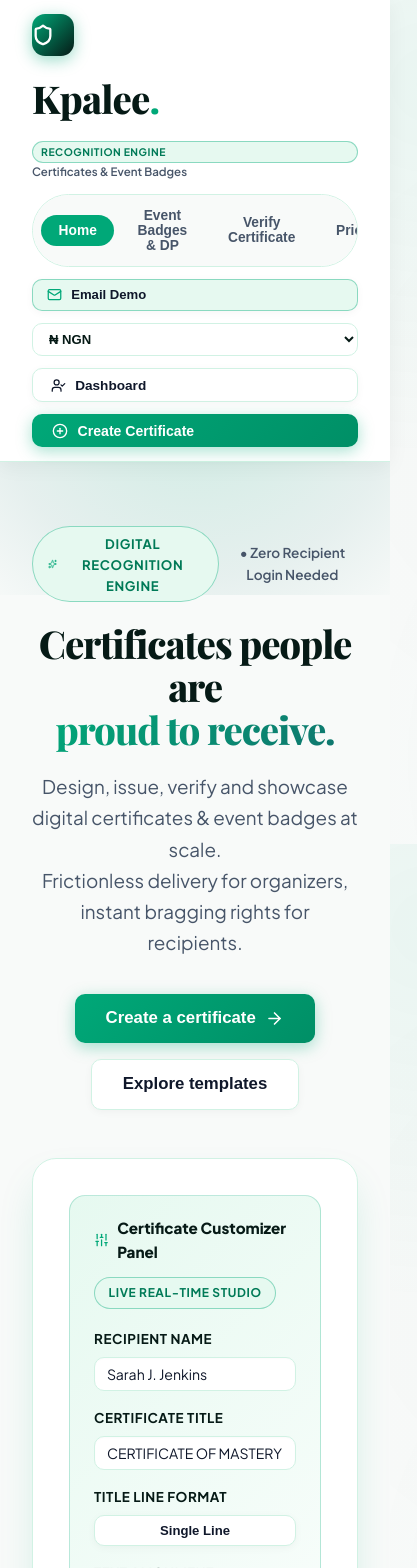
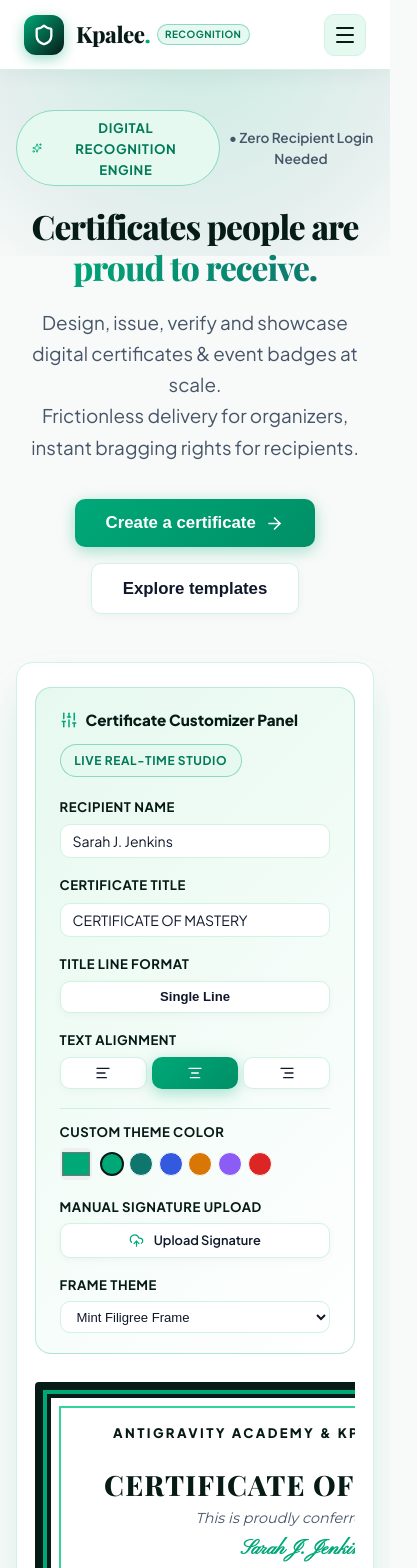
Before and after one commit to utidex/kpalee-platform, a React (Vite) app: page / in a window 390 px wide. Shown: the top 1568 px of the page, 417 px wide, since content can reach past the window. Built offline with nearby package versions, Linux system fonts and the light colour scheme; a web font is replaced by a local one.

Commit message:
feat: Add complete mobile responsiveness with mobile hamburger menu drawer, responsive scaling, and overflow prevention

```diff
--- a/src/components/Navbar.jsx
+++ b/src/components/Navbar.jsx
@@ -1,5 +1,5 @@
-import React from 'react';
-import { Shield, Sparkles, UserCheck, PlusCircle, Lock, Mail, ChevronRight } from 'lucide-react';
+import React, { useState } from 'react';
+import { Shield, Sparkles, UserCheck, PlusCircle, Lock, Mail, Menu, X, ChevronRight } from 'lucide-react';
 import { PRICING_CONFIG } from '../services/pricingService';
 
 export default function Navbar({
@@ -12,66 +12,67 @@
   onIssuerLogout,
   onOpenEmailInbox
 }) {
+  const [isMobileMenuOpen, setIsMobileMenuOpen] = useState(false);
+
+  const handleMobileNav = (viewName) => {
+    setCurrentView(viewName);
+    setIsMobileMenuOpen(false);
+  };
+
   return (
     <header className="no-print" style={{
       borderBottom: '1px solid var(--border-color)',
-      background: 'rgba(255, 255, 255, 0.92)',
+      background: 'rgba(255, 255, 255, 0.95)',
       backdropFilter: 'blur(20px)',
       position: 'sticky',
       top: 0,
-      zIndex: 100,
+      zIndex: 200,
       boxShadow: '0 4px 20px rgba(6, 26, 22, 0.05)'
     }}>
       <div style={{
         maxWidth: '1440px',
         margin: '0 auto',
-        padding: '0.85rem 2rem',
+        padding: '0.85rem 1.5rem',
         display: 'flex',
         alignItems: 'center',
         justifyContent: 'space-between',
-        gap: '1.5rem'
+        gap: '1rem'
       }}>
 
-        {/* Left: Brand Logo & Wordmark */}
+        {/* Brand Wordmark Logo */}
         <div
-          onClick={() => setCurrentView('landing')}
+          onClick={() => handleMobileNav('landing')}
           style={{ display: 'flex', alignItems: 'center', gap: '0.75rem', cursor: 'pointer', flexShrink: 0 }}
         >
           <div
             style={{
               background: 'linear-gradient(135deg, var(--kpalee-emerald), var(--kpalee-dark-bg))',
-              width: '42px',
-              height: '42px',
-              borderRadius: '13px',
+              width: '40px',
+              height: '40px',
+              borderRadius: '12px',
               display: 'flex',
               alignItems: 'center',
               justifyContent: 'center',
-              boxShadow: '0 4px 16px rgba(0, 168, 120, 0.4)',
-              transition: 'transform var(--transition-fast)'
+              boxShadow: '0 4px 14px rgba(0, 168, 120, 0.4)'
             }}
-            onMouseEnter={(e) => e.currentTarget.style.transform = 'scale(1.06)'}
-            onMouseLeave={(e) => e.currentTarget.style.transform = 'scale(1)'}
           >
             <Shield size={22} color="#ffffff" strokeWidth={2.5} />
           </div>
 
           <div>
-            <div style={{ display: 'flex', alignItems: 'center', gap: '0.45rem' }}>
-              <span className="font-serif" style={{ fontSize: '1.45rem', fontWeight: 800, letterSpacing: '-0.02em', color: 'var(--kpalee-dark-bg)' }}>
+            <div style={{ display: 'flex', alignItems: 'center', gap: '0.4rem' }}>
+              <span className="font-serif" style={{ fontSize: '1.4rem', fontWeight: 800, letterSpacing: '-0.02em', color: 'var(--kpalee-dark-bg)' }}>
                 Kpalee<span style={{ color: 'var(--kpalee-emerald)' }}>.</span>
               </span>
-              <span className="badge badge-emerald" style={{ fontSize: '0.65rem', padding: '0.12rem 0.5rem' }}>
-                Recognition Engine
+              <span className="badge badge-emerald" style={{ fontSize: '0.62rem', padding: '0.1rem 0.45rem' }}>
+                Recognition
               </span>
             </div>
-            <p style={{ fontSize: '0.72rem', color: 'var(--text-muted)', fontWeight: 600, margin: 0 }}>
-              Certificates & Event Badges
-            </p>
           </div>
         </div>
 
-        {/* Center: Modern Navigation Pill Tabs */}
-        <nav style={{
+        {/* Desktop Navigation Links (Hidden on small screens via CSS/flex) */}
+        <nav className="desktop-nav" style={{
           display: 'flex',
           alignItems: 'center',
           gap: '0.35rem',
@@ -83,15 +84,14 @@
           <button
             onClick={() => setCurrentView('landing')}
             style={{
-              padding: '0.5rem 1.1rem',
-              fontSize: '0.86rem',
+              padding: '0.48rem 1rem',
+              fontSize: '0.85rem',
               fontWeight: 700,
               borderRadius: 'var(--radius-full)',
               border: 'none',
               cursor: 'pointer',
               background: currentView === 'landing' ? 'var(--kpalee-emerald)' : 'transparent',
-              color: currentView === 'landing' ? '#ffffff' : 'var(--text-muted)',
-              transition: 'all 0.2s ease'
+              color: currentView === 'landing' ? '#ffffff' : 'var(--text-muted)'
             }}
           >
             Home
@@ -100,15 +100,14 @@
           <button
             onClick={() => setCurrentView('badges')}
             style={{
-              padding: '0.5rem 1.1rem',
-              fontSize: '0.86rem',
+              padding: '0.48rem 1rem',
+              fontSize: '0.85rem',
               fontWeight: 700,
               borderRadius: 'var(--radius-full)',
               border: 'none',
               cursor: 'pointer',
               background: currentView === 'badges' ? 'var(--kpalee-emerald)' : 'transparent',
-              color: currentView === 'badges' ? '#ffffff' : 'var(--text-muted)',
-              transition: 'all 0.2s ease'
+              color: currentView === 'badges' ? '#ffffff' : 'var(--text-muted)'
             }}
           >
             Event Badges & DP
@@ -117,15 +116,14 @@
           <button
             onClick={() => setCurrentView('verify')}
             style={{
-              padding: '0.5rem 1.1rem',
-              fontSize: '0.86rem',
+              padding: '0.48rem 1rem',
+              fontSize: '0.85rem',
               fontWeight: 700,
               borderRadius: 'var(--radius-full)',
               border: 'none',
               cursor: 'pointer',
               background: currentView === 'verify' ? 'var(--kpalee-emerald)' : 'transparent',
-              color: currentView === 'verify' ? '#ffffff' : 'var(--text-muted)',
-              transition: 'all 0.2s ease'
+              color: currentView === 'verify' ? '#ffffff' : 'var(--text-muted)'
             }}
           >
             Verify Certificate
@@ -140,49 +138,145 @@
               }, 100);
             }}
             style={{
-              padding: '0.5rem 1.1rem',
-              fontSize: '0.86rem',
+              padding: '0.48rem 1rem',
+              fontSize: '0.85rem',
               fontWeight: 700,
               borderRadius: 'var(--radius-full)',
               border: 'none',
               cursor: 'pointer',
               background: 'transparent',
-              color: 'var(--text-muted)',
-              transition: 'all 0.2s ease'
+              color: 'var(--text-muted)'
             }}
           >
             Pricing
           </button>
         </nav>
 
-        {/* Right: Actions Cluster */}
-        <div style={{ display: 'flex', alignItems: 'center', gap: '0.65rem', flexShrink: 0 }}>
+        {/* Desktop Right Actions Cluster */}
+        <div className="desktop-nav" style={{ display: 'flex', alignItems: 'center', gap: '0.6rem' }}>
 
-          {/* Email Inbox Simulator Trigger Button */}
           <button
             onClick={onOpenEmailInbox}
             className="btn-secondary"
-            style={{ padding: '0.48rem 0.85rem', fontSize: '0.82rem', borderColor: 'rgba(0, 168, 120, 0.4)', background: 'var(--kpalee-mint-soft)' }}
-            title="Simulate Recipient Email Inbox"
+            style={{ padding: '0.45rem 0.8rem', fontSize: '0.8rem', borderColor: 'rgba(0, 168, 120, 0.4)', background: 'var(--kpalee-mint-soft)' }}
           >
             <Mail size={15} color="var(--kpalee-emerald)" /> Email Demo
           </button>
 
-          {/* Currency Switcher Dropdown */}
-          <div style={{ position: 'relative', display: 'inline-flex', alignItems: 'center' }}>
+          <select
+            value={currency}
+            onChange={(e) => setCurrency(e.target.value)}
+            className="select-field"
+            style={{
+              padding: '0.42rem 0.7rem',
+              fontSize: '0.82rem',
+              fontWeight: 800,
+              width: 'auto'
+            }}
+          >
+            {Object.keys(PRICING_CONFIG.currencies).map(code => (
+              <option key={code} value={code}>
+                {PRICING_CONFIG.currencies[code].symbol} {code}
+              </option>
+            ))}
+          </select>
+
+          {isIssuerLoggedIn ? (
+            <button
+              onClick={() => setCurrentView('dashboard')}
+              className={currentView === 'dashboard' ? 'btn-primary' : 'btn-secondary'}
+              style={{ padding: '0.48rem 1rem', fontSize: '0.85rem' }}
+            >
+              <UserCheck size={15} /> Dashboard
+            </button>
+          ) : (
+            <button
+              onClick={onIssuerLoginClick}
+              className="btn-secondary"
+              style={{ padding: '0.48rem 0.9rem', fontSize: '0.85rem' }}
+            >
+              <Lock size={14} /> Sign In
+            </button>
+          )}
+
+          <button
+            onClick={() => {
+              if (isIssuerLoggedIn) {
+                setCurrentView('dashboard');
+              } else {
+                onIssuerLoginClick();
+              }
+            }}
+            className="btn-primary"
+            style={{ padding: '0.52rem 1.15rem', fontSize: '0.86rem' }}
+          >
+            <PlusCircle size={15} /> Create
+          </button>
+
+        </div>
+
+        {/* Mobile Hamburger Toggle Button */}
+        <button
+          onClick={() => setIsMobileMenuOpen(!isMobileMenuOpen)}
+          className="mobile-hamburger-btn"
+          style={{
+            background: 'var(--kpalee-mint-soft)',
+            border: '1px solid var(--border-color)',
+            color: 'var(--kpalee-dark-bg)',
+            padding: '0.5rem',
+            borderRadius: '10px',
+            cursor: 'pointer',
+            display: 'none' // Controlled via CSS media query
+          }}
+          aria-label="Toggle Navigation Menu"
+        >
+          {isMobileMenuOpen ? <X size={24} /> : <Menu size={24} />}
+        </button>
+
+      </div>
+
+      {/* Mobile Menu Drawer */}
+      {isMobileMenuOpen && (
+        <div className="animate-pop-in" style={{
+          background: '#ffffff',
+          borderBottom: '1px solid var(--border-color)',
+          padding: '1.25rem 1.5rem',
+          display: 'flex',
+          flexDirection: 'column',
+          gap: '1rem',
+          boxShadow: '0 10px 30px rgba(0,0,0,0.15)'
+        }}>
+          <button
+            onClick={() => handleMobileNav('landing')}
+            className={currentView === 'landing' ? 'btn-primary' : 'btn-secondary'}
+            style={{ width: '100%', justifyContent: 'flex-start', padding: '0.75rem' }}
+          >
+            Home
+          </button>
+
+          <button
+            onClick={() => handleMobileNav('badges')}
+            className={currentView === 'badges' ? 'btn-primary' : 'btn-secondary'}
+            style={{ width: '100%', justifyContent: 'flex-start', padding: '0.75rem' }}
+          >
+            Event Badges & DP
+          </button>
+
+          <button
+            onClick={() => handleMobileNav('verify')}
+            className={currentView === 'verify' ? 'btn-primary' : 'btn-secondary'}
+            style={{ width: '100%', justifyContent: 'flex-start', padding: '0.75rem' }}
+          >
+            Verify Certificate
+          </button>
+
+          <div style={{ display: 'flex', gap: '0.75rem', alignItems: 'center' }}>
+            <span style={{ fontSize: '0.85rem', fontWeight: 700, color: 'var(--text-muted)' }}>Currency:</span>
             <select
               value={currency}
               onChange={(e) => setCurrency(e.target.value)}
               className="select-field"
-              style={{
-                padding: '0.45rem 0.75rem',
-                fontSize: '0.82rem',
-                fontWeight: 800,
-                color: 'var(--kpalee-dark-bg)',
-                borderColor: 'var(--border-color)',
-                borderRadius: 'var(--radius-sm)',
-                background: '#ffffff'
-              }}
+              style={{ flex: 1, padding: '0.5rem' }}
             >
               {Object.keys(PRICING_CONFIG.currencies).map(code => (
                 <option key={code} value={code}>
@@ -192,43 +286,55 @@
             </select>
           </div>
 
-          {/* Issuer Account Button */}
+          <button
+            onClick={() => {
+              setIsMobileMenuOpen(false);
+              onOpenEmailInbox();
+            }}
+            className="btn-accent"
+            style={{ width: '100%', justifyContent: 'center', padding: '0.75rem' }}
+          >
+            <Mail size={16} /> Open Email Inbox Demo
+          </button>
+
           {isIssuerLoggedIn ? (
             <button
-              onClick={() => setCurrentView('dashboard')}
-              className={currentView === 'dashboard' ? 'btn-primary' : 'btn-secondary'}
-              style={{ padding: '0.52rem 1.1rem', fontSize: '0.85rem' }}
+              onClick={() => handleMobileNav('dashboard')}
+              className="btn-primary"
+              style={{ width: '100%', justifyContent: 'center', padding: '0.75rem' }}
             >
-              <UserCheck size={15} /> Dashboard
+              <UserCheck size={16} /> Issuer Dashboard
             </button>
           ) : (
             <button
-              onClick={onIssuerLoginClick}
+              onClick={() => {
+                setIsMobileMenuOpen(false);
+                onIssuerLoginClick();
+              }}
               className="btn-secondary"
-              style={{ padding: '0.52rem 1rem', fontSize: '0.85rem' }}
+              style={{ width: '100%', justifyContent: 'center', padding: '0.75rem' }}
             >
-              <Lock size={14} /> Sign In
+              <Lock size={15} /> Issuer Sign In
             </button>
           )}
 
-          {/* Main Primary CTA */}
           <button
             onClick={() => {
               if (isIssuerLoggedIn) {
-                setCurrentView('dashboard');
+                handleMobileNav('dashboard');
               } else {
+                setIsMobileMenuOpen(false);
                 onIssuerLoginClick();
               }
             }}
             className="btn-primary"
-            style={{ padding: '0.55rem 1.25rem', fontSize: '0.88rem' }}
+            style={{ width: '100%', justifyContent: 'center', padding: '0.85rem' }}
           >
-            <PlusCircle size={16} /> Create Certificate
+            <PlusCircle size={17} /> Create Certificate
           </button>
+        </div>
+      )}
 
-        </div>
-
-      </div>
     </header>
   );
 }
--- a/src/index.css
+++ b/src/index.css
@@ -54,13 +54,18 @@
   padding: 0;
 }
 
-body {
+html, body {
+  width: 100%;
+  max-width: 100vw;
+  overflow-x: hidden !important;
   background-color: var(--bg-main);
   color: var(--text-main);
   font-family: var(--font-sans);
   min-height: 100vh;
-  overflow-x: hidden;
   line-height: 1.6;
+}
+
+body {
   background-image:
     radial-gradient(circle at 10% 10%, rgba(0, 168, 120, 0.06) 0%, transparent 45%),
     radial-gradient(circle at 90% 90%, rgba(15, 118, 110, 0.05) 0%, transparent 45%),
@@ -70,8 +75,8 @@
 
 /* Custom Scrollbar */
 ::-webkit-scrollbar {
-  width: 8px;
-  height: 8px;
+  width: 6px;
+  height: 6px;
 }
 ::-webkit-scrollbar-track {
   background: #e6f9f0;
@@ -94,18 +99,18 @@
 .font-pinyon { font-family: var(--font-pinyon); }
 .font-alex { font-family: var(--font-alex); }
 
-/* Horizontal Scrolling Carousel / Marquee Track */
+/* Horizontal Scrolling Carousel Track */
 .horizontal-scroll-container {
   display: flex;
-  gap: 1.75rem;
+  gap: 1.5rem;
   overflow-x: auto;
   padding: 1rem 0.5rem 1.5rem 0.5rem;
   scroll-snap-type: x mandatory;
   -webkit-overflow-scrolling: touch;
-  scrollbar-width: thin;
+  width: 100%;
 }
 .horizontal-scroll-item {
-  flex: 0 0 360px;
+  flex: 0 0 320px;
   scroll-snap-align: start;
 }
 
@@ -133,7 +138,7 @@
   background: linear-gradient(135deg, var(--kpalee-emerald), var(--kpalee-emerald-hover));
   color: #ffffff;
   font-weight: 700;
-  padding: 0.75rem 1.6rem;
+  padding: 0.75rem 1.5rem;
   border-radius: var(--radius-sm);
   border: none;
   cursor: pointer;
@@ -142,18 +147,18 @@
   gap: 0.6rem;
   transition: all var(--transition-fast);
   box-shadow: 0 4px 16px rgba(0, 168, 120, 0.35);
+  white-space: nowrap;
 }
 .btn-primary:hover {
   transform: translateY(-2px);
   box-shadow: 0 8px 24px rgba(0, 168, 120, 0.5);
-  background: linear-gradient(135deg, var(--kpalee-emerald-light), var(--kpalee-emerald));
 }
 
 .btn-secondary {
   background: #ffffff;
   color: var(--text-main);
   font-weight: 600;
-  padding: 0.75rem 1.5rem;
+  padding: 0.75rem 1.4rem;
   border-radius: var(--radius-sm);
   border: 1px solid var(--border-color);
   cursor: pointer;
@@ -162,19 +167,19 @@
   gap: 0.6rem;
   transition: all var(--transition-fast);
   box-shadow: var(--shadow-sm);
+  white-space: nowrap;
 }
 .btn-secondary:hover {
   background: var(--kpalee-mint-soft);
   border-color: rgba(0, 168, 120, 0.5);
   color: var(--kpalee-emerald);
-  transform: translateY(-1px);
 }
 
 .btn-accent {
   background: linear-gradient(135deg, var(--kpalee-dark-bg), var(--kpalee-teal));
   color: #ffffff;
   font-weight: 600;
-  padding: 0.75rem 1.6rem;
+  padding: 0.75rem 1.5rem;
   border-radius: var(--radius-sm);
   border: none;
   cursor: pointer;
@@ -182,11 +187,7 @@
   align-items: center;
   gap: 0.6rem;
   transition: all var(--transition-fast);
-  box-shadow: 0 4px 16px rgba(6, 26, 22, 0.25);
-}
-.btn-accent:hover {
-  transform: translateY(-2px);
-  box-shadow: 0 8px 24px rgba(6, 26, 22, 0.4);
+  white-space: nowrap;
 }
 
 /* Forms & Inputs */
@@ -195,10 +196,11 @@
   flex-direction: column;
   gap: 0.45rem;
   margin-bottom: 1.2rem;
+  width: 100%;
 }
 
 .form-label {
-  font-size: 0.84rem;
+  font-size: 0.82rem;
   font-weight: 700;
   color: var(--kpalee-dark-bg);
   text-transform: uppercase;
@@ -209,13 +211,13 @@
   background: #ffffff;
   border: 1.5px solid var(--border-color);
   color: var(--text-main);
-  padding: 0.8rem 1.1rem;
+  padding: 0.75rem 1rem;
   border-radius: var(--radius-sm);
   font-size: 0.95rem;
   font-family: inherit;
   outline: none;
+  width: 100%;
   transition: all var(--transition-fast);
-  box-shadow: inset 0 1px 2px rgba(0,0,0,0.02);
 }
 .input-field:focus {
   border-color: var(--kpalee-emerald);
@@ -226,12 +228,12 @@
   background: #ffffff;
   border: 1.5px solid var(--border-color);
   color: var(--text-main);
-  padding: 0.8rem 1.1rem;
+  padding: 0.75rem 1rem;
   border-radius: var(--radius-sm);
   font-size: 0.95rem;
   outline: none;
   cursor: pointer;
-  transition: border-color var(--transition-fast);
+  width: 100%;
 }
 
 /* Badges */
@@ -273,91 +275,47 @@
 
 /* Certificate Border Themes */
 .cert-border-gold {
-  border: 18px solid #061a16;
+  border: 16px solid #061a16;
   outline: 4px solid var(--kpalee-emerald);
-  outline-offset: -13px;
+  outline-offset: -12px;
   position: relative;
 }
 .cert-border-gold::before {
   content: '';
   position: absolute;
-  inset: 9px;
+  inset: 8px;
   border: 2px solid var(--kpalee-emerald-light);
   pointer-events: none;
 }
 
 .cert-border-royal {
-  border: 22px double #061a16;
-  outline: 3.5px solid var(--kpalee-emerald);
-  outline-offset: -15px;
+  border: 18px double #061a16;
+  outline: 3px solid var(--kpalee-emerald);
+  outline-offset: -13px;
 }
 
 .cert-border-classic {
-  border: 16px solid #0f766e;
-  outline: 5px double var(--kpalee-emerald);
-  outline-offset: -10px;
+  border: 14px solid #0f766e;
+  outline: 4px double var(--kpalee-emerald);
+  outline-offset: -9px;
 }
 
 .cert-border-minimal {
-  border: 2.5px solid var(--kpalee-emerald);
+  border: 2px solid var(--kpalee-emerald);
   outline: 1px solid #cbd5e1;
-  outline-offset: 9px;
+  outline-offset: 8px;
 }
 
 .cert-border-ornate {
-  border: 18px solid #061a16;
+  border: 16px solid #061a16;
   outline: 3px dashed var(--kpalee-emerald);
-  outline-offset: -11px;
-}
-
-/* Comprehensive Mobile Responsiveness Media Queries */
-@media (max-width: 1024px) {
-  .horizontal-scroll-item {
-    flex: 0 0 320px;
-  }
-}
-
-@media (max-width: 768px) {
-  body {
-    font-size: 0.92rem;
-  }
-
-  h1, .font-serif {
-    font-size: 2.4rem !important;
-  }
-
-  header div {
-    flex-direction: column;
-    align-items: stretch !important;
-    gap: 0.75rem !important;
-  }
-
-  nav {
-    overflow-x: auto;
-    width: 100%;
-    justify-content: flex-start !important;
-  }
-
-  .cert-canvas-container {
-    aspect-ratio: auto !important;
-    min-width: 600px !important;
-  }
-
-  .horizontal-scroll-item {
-    flex: 0 0 290px;
-  }
+  outline-offset: -10px;
 }
 
 /* Keyframe Animations */
 @keyframes slideUpFade {
-  from {
-    opacity: 0;
-    transform: translateY(20px);
-  }
-  to {
-    opacity: 1;
-    transform: translateY(0);
-  }
+  from { opacity: 0; transform: translateY(18px); }
+  to { opacity: 1; transform: translateY(0); }
 }
 
 .animate-slide-up {
@@ -365,7 +323,7 @@
 }
 
 @keyframes popIn {
-  0% { transform: scale(0.92); opacity: 0; }
+  0% { transform: scale(0.94); opacity: 0; }
   100% { transform: scale(1); opacity: 1; }
 }
 
@@ -373,20 +331,79 @@
   animation: popIn 0.35s cubic-bezier(0.34, 1.56, 0.64, 1) forwards;
 }
 
-/* Print Optimization */
-@media print {
+/* Navbar Responsive Display Helpers */
+.desktop-nav {
+  display: flex !important;
+}
+.mobile-hamburger-btn {
+  display: none !important;
+}
+
+/* ==========================================
+   COMPREHENSIVE MOBILE RESPONSIVENESS OVERRIDES
+   ========================================== */
+
+@media (max-width: 1024px) {
+  .horizontal-scroll-item {
+    flex: 0 0 300px;
+  }
+}
+
+@media (max-width: 768px) {
   body {
-    background: #ffffff !important;
-    color: #000000 !important;
+    font-size: 0.9rem;
   }
-  .no-print {
+
+  .desktop-nav {
     display: none !important;
   }
+
+  .mobile-hamburger-btn {
+    display: inline-flex !important;
+  }
+
+  /* Responsive Headings */
+  h1, .hero-title {
+    font-size: clamp(2.1rem, 7vw, 3.2rem) !important;
+    line-height: 1.2 !important;
+  }
+
+  h2 {
+    font-size: clamp(1.75rem, 5vw, 2.5rem) !important;
+    line-height: 1.25 !important;
+  }
+
+  h3 {
+    font-size: clamp(1.3rem, 4vw, 1.8rem) !important;
+  }
+
+  /* Section Padding Reductions */
+  section {
+    padding: 2.5rem 1rem !important;
+  }
+
+  .glass-panel, .glass-panel-dark {
+    padding: 1.5rem 1.1rem !important;
+    border-radius: var(--radius-md) !important;
+  }
+
+  /* Horizontal Scroll Items */
+  .horizontal-scroll-item {
+    flex: 0 0 280px;
+  }
+
+  /* How It Works Sticky Cards on Mobile */
+  .how-it-works-card {
+    position: relative !important;
+    top: auto !important;
+    padding: 1.75rem 1.25rem !important;
+    min-height: auto !important;
+    margin-bottom: 1.25rem !important;
+  }
+
+  /* Certificate Canvas Mobile Display */
   .cert-canvas-container {
-    box-shadow: none !important;
-    width: 100% !important;
-    aspect-ratio: auto !important;
-    height: 100vh !important;
-    page-break-after: always;
+    min-width: 540px !important;
+    padding: 1.5rem 1.25rem !important;
   }
 }
```
